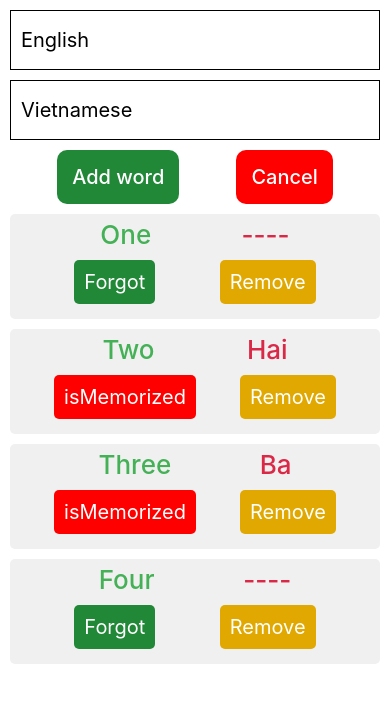
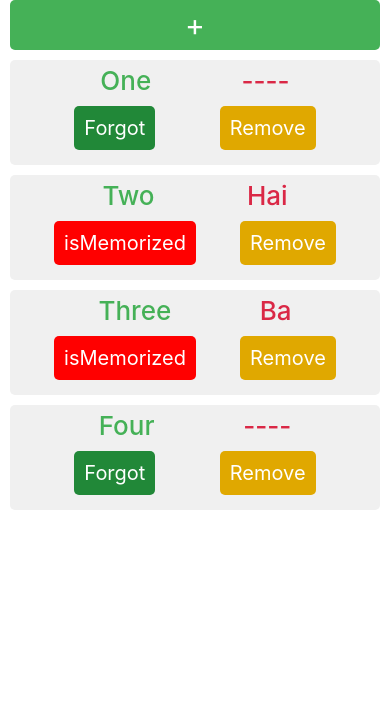
Before and after one commit to phamtanphat/Reactnative03082020, a React Native app: screen / in a window 390 px wide. Shown: the top 702 px of the page. Built offline with nearby package versions, Linux system fonts and the light colour scheme.

Commit message:
toggle form

```diff
--- a/src/screen/MainScreen.js
+++ b/src/screen/MainScreen.js
@@ -11,7 +11,7 @@ export default class MainScreen extends Component {
             { id: 3, en: 'Three', vn: 'Ba', isMemorized: false },
             { id: 4, en: 'Four', vn: 'Bon', isMemorized: true },
         ],
-        shouldShowForm : true
+        shouldShowForm : false
     }
     toggleWord = (id) => {
         const newWords = this.state.words.map(item => {
@@ -31,6 +31,9 @@ export default class MainScreen extends Component {
             return true
         })
         this.setState({ words: newWords })
+    }
+    toggleForm = () => {
+        this.setState({shouldShowForm : !this.state.shouldShowForm})
     }
     renderForm = (shouldShowForm) => {
         if (shouldShowForm){
@@ -52,6 +55,7 @@ export default class MainScreen extends Component {
                             <Text style={styles.textTouchable}>Add word</Text>
                         </TouchableOpacity>
                         <TouchableOpacity
+                            onPress={this.toggleForm}
                             style={styles.touchableCancel}
                         >
                             <Text style={styles.textTouchable}>Cancel</Text>
@@ -63,6 +67,7 @@ export default class MainScreen extends Component {
         } else {
             return (
                 <TouchableOpacity
+                    onPress={this.toggleForm}
                     style={styles.buttonOpenForm}>
                     <Text style={styles.textOpenForm}>+</Text>
                 </TouchableOpacity>
@@ -150,7 +155,7 @@ const styles = StyleSheet.create({
         borderRadius : 10
     },
     buttonOpenForm: {
-        width : '100%',
+        marginHorizontal : 10,
         height : 50,
         backgroundColor : '#45B157',
         borderRadius : 5,
```
